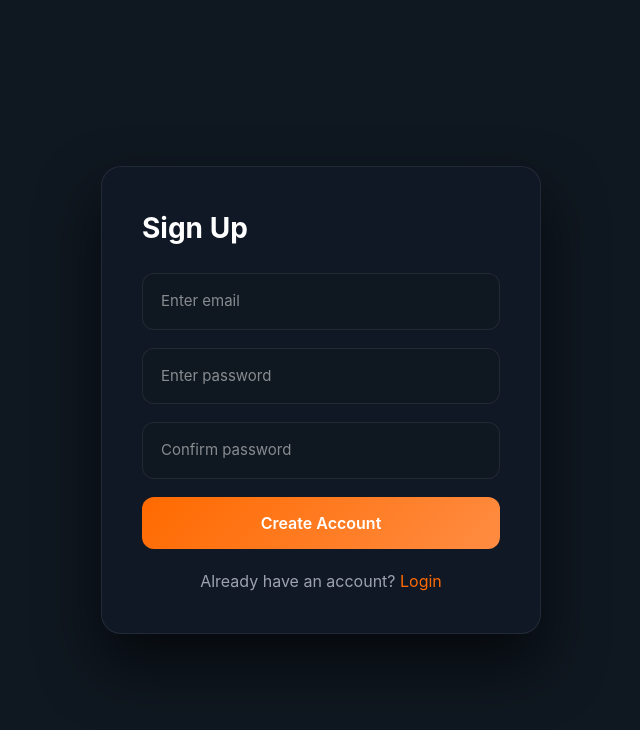
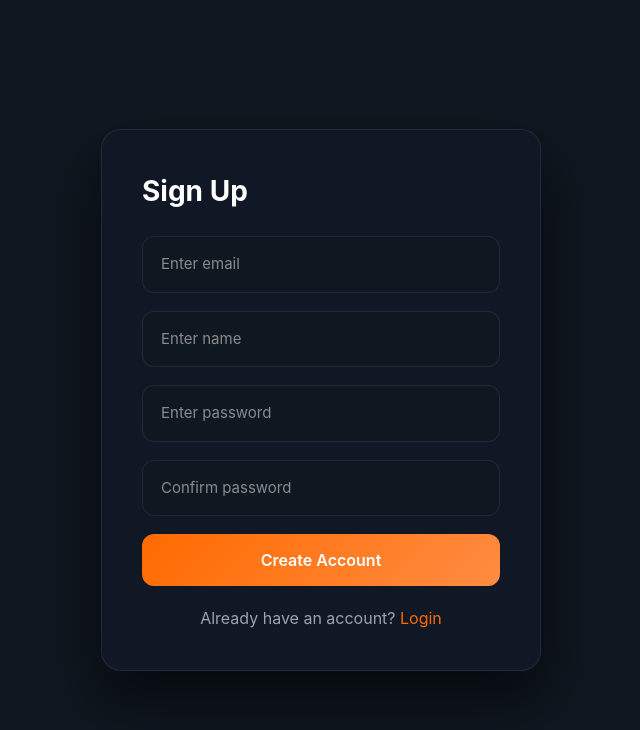
Before and after one commit to adityayadavms/Consult_21, a React (Vite) app in the folder frontend/consult/: page /signup in a window 1280 px wide. Shown: the top 730 px of the page, without its empty margins (319-959 px from the left). Built offline with nearby package versions, Linux system fonts and the light colour scheme.

Commit message:
Rectufying Login Flow

```diff
--- a/frontend/consult/src/Pages/SignUp.jsx
+++ b/frontend/consult/src/Pages/SignUp.jsx
@@ -9,6 +9,7 @@ function SignUp() {
 
   const [form, setForm] = useState({
     email: "",
+    name: "",
     password: "",
     confirmPassword: "",
   });
@@ -43,6 +44,7 @@ function SignUp() {
     let newErrors = {};
 
     if (!form.email.trim()) newErrors.email = "Email is required";
+    if (!form.name.trim()) newErrors.name = "Name is required";
     if (!form.password.trim()) newErrors.password = "Password is required";
     if (!form.confirmPassword.trim()) newErrors.confirm = "Confirm password is required";
 
@@ -66,6 +68,7 @@ function SignUp() {
     try {
       await signupApi({
         email: form.email,
+        name: form.name,
         password: form.password,
       });
 
@@ -93,6 +96,15 @@ function SignUp() {
             onChange={handleChange}
           />
           {errors.email && <p className="auth-error">{errors.email}</p>}
+
+           <input
+              className="auth-input"
+              type="text"
+              placeholder="Enter name"
+              name="name"
+              onChange={handleChange}
+            />
+          {errors.name && <p className="auth-error">{errors.name}</p>}
 
           <input
             className="auth-input"
--- a/frontend/consult/src/api/authApi.js
+++ b/frontend/consult/src/api/authApi.js
@@ -9,7 +9,7 @@ LOGIN
 export const loginApi = async (data) => {
   const response = await axiosClient.post("/auth/login", data);
 
-  const { accessToken, refreshToken } = response.data;
+  const { accessToken, refreshToken } = response.data.data;
 
   localStorage.setItem("accessToken", accessToken);
   localStorage.setItem("refreshToken", refreshToken);
```
Also changed, not shown: 1 other file (tests, documents, lock files or other folders).
